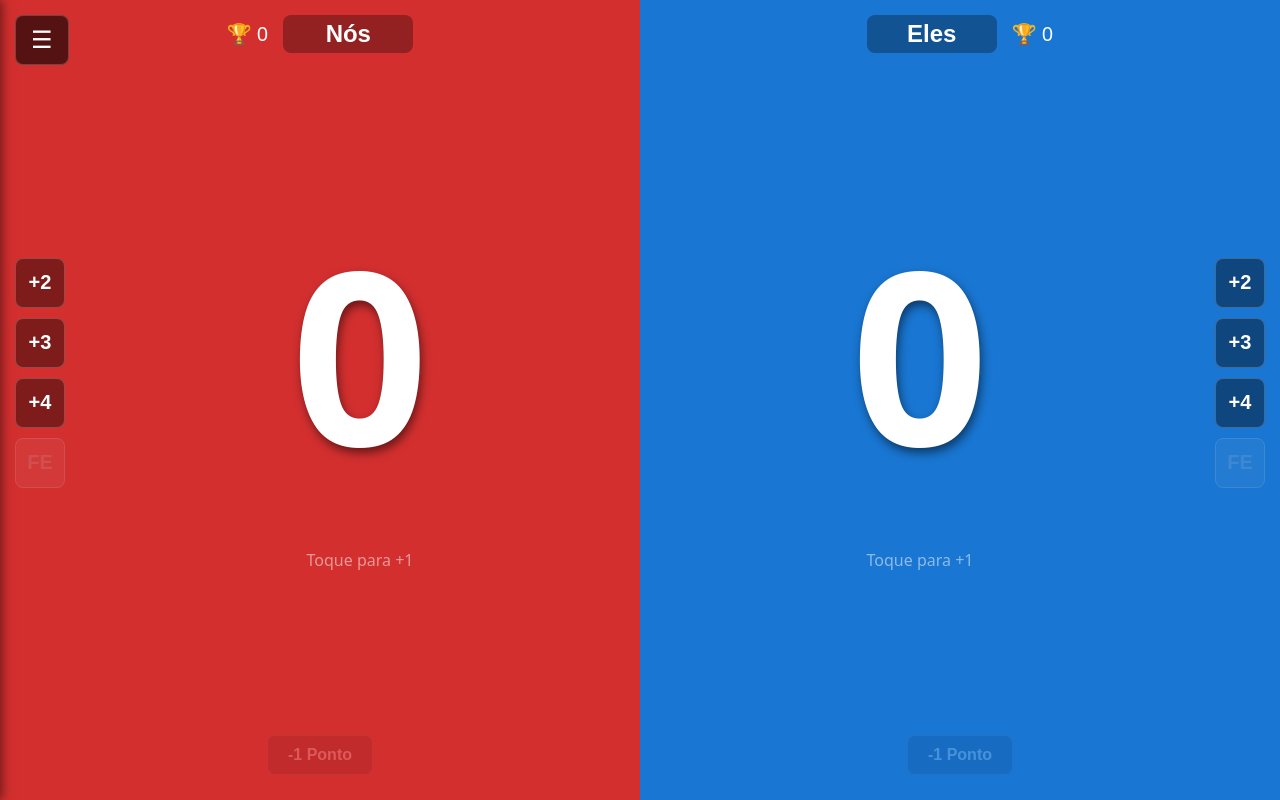
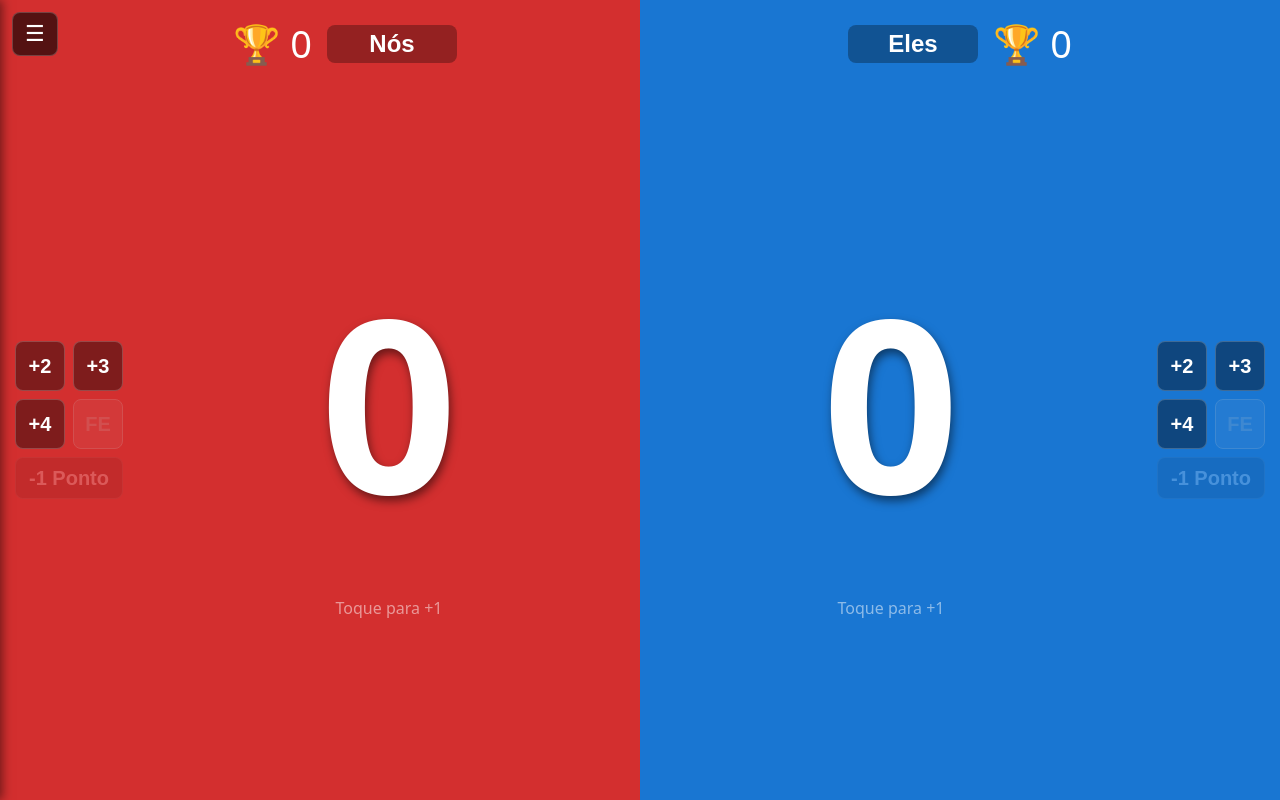
Before and after one commit to grebechi/contador-truco, a React (Vite) app: page / in a window 1280 px wide. Built offline with nearby package versions, Linux system fonts and the light colour scheme.

Commit message:
hotfix: ajustes na interface para telas pequenas

```diff
--- a/src/App.css
+++ b/src/App.css
@@ -68,6 +68,12 @@ html, body, #root {
 .lado-nos { background-color: #d32f2f; }
 .lado-eles { background-color: #1976d2; }
 
+/* Evita que o cabeçalho do lado Nós fique embaixo do botão de menu ☰ */
+.lado-nos .cabecalho-time {
+  padding-left: 50px;
+  box-sizing: border-box;
+}
+
 .cabecalho-time {
   position: absolute;
   top: 15px;
@@ -91,7 +97,7 @@ html, body, #root {
   width: 120px;
 }
 .input-nome:focus { outline: 2px solid white; }
-.vitorias { font-size: 20px; }
+.vitorias { font-size: 38px; }
 
 .area-jogo {
   display: flex;
@@ -99,8 +105,9 @@ html, body, #root {
   width: 100%;
   height: 100%;
   padding-top: 60px;
-  padding-bottom: 50px;
+  padding-bottom: 20px;
   box-sizing: border-box;
+  align-items: center;
 }
 
 .area-centro {
@@ -112,12 +119,14 @@ html, body, #root {
   cursor: pointer;
   user-select: none;
   -webkit-user-select: none;
+  touch-action: manipulation;
+  -webkit-tap-highlight-color: transparent;
 }
 
 /* O Pisque Verde ao clicar! */
 .area-centro:active .pontuacao {
   color: #28a745;
-  transform: scale(1.1); /* Dá um pulinho */
+  transform: scale(1.1);
 }
 
 .pontuacao {
@@ -134,12 +143,12 @@ html, body, #root {
 }
 
 .atalhos-rapidos {
-  display: flex;
-  flex-direction: column;
-  justify-content: center;
-  gap: 10px;
+  display: grid;
+  grid-template-columns: repeat(2, 50px);
+  gap: 8px;
   padding: 0 15px;
   z-index: 5;
+  align-content: center;
 }
 
 .atalhos-rapidos button {
@@ -167,6 +176,36 @@ html, body, #root {
   color: gold !important;
 }
 
+/* Botão de remover ocupando 2 colunas no grid de atalhos */
+.btn-remover {
+  grid-column: span 2;
+  width: 100% !important;
+  height: 42px !important;
+  margin: 0 !important;
+  background: rgba(0, 0, 0, 0.4);
+  color: white;
+  border: 1px solid rgba(255, 255, 255, 0.2);
+  border-radius: 8px;
+  font-size: 15px;
+  font-weight: bold;
+  cursor: pointer;
+  transition: 0.1s;
+  z-index: 50 !important;
+  touch-action: manipulation;
+  -webkit-tap-highlight-color: transparent;
+}
+
+.btn-remover:active {
+  background: white;
+  color: black;
+  transform: scale(0.95);
+}
+
+.time:has(.btn-remover:active) .pontuacao {
+  color: #ff3b30;
+  transform: scale(0.9);
+}
+
 /* Botão bloqueado (FE desativado antes das boas) */
 button:disabled {
   opacity: 0.2;
@@ -175,37 +214,10 @@ button:disabled {
   filter: grayscale(100%);
 }
 
-.btn-remover {
-  align-self: center;
-  margin-bottom: 25px;
-  background: rgba(0, 0, 0, 0.4);
-  color: white;
-  border: 1px solid rgba(255, 255, 255, 0.2);
-  border-radius: 8px;
-  font-size: 16px;
-  font-weight: bold;
-  padding: 10px 20px;
-  cursor: pointer;
-  transition: 0.1s;
-  z-index: 10;
-}
-
-.btn-remover:active {
-  background: white;
-  color: black;
-  transform: scale(0.95);
-}
-
-
-.time:has(.btn-remover:active) .pontuacao {
-  color: #ff3b30;
-  transform: scale(0.9);
-}
-
 .sidebar {
   position: fixed;
   top: 0;
-  left: -300px; /* Esconde fora da tela */
+  left: -300px;
   width: 300px;
   height: 100dvh;
   background: #2a2a2a;
@@ -214,7 +226,6 @@ button:disabled {
   z-index: 200;
   padding: 20px;
   box-sizing: border-box;
-
   overflow-y: auto;
   padding-bottom: 80px;
 }
@@ -240,15 +251,15 @@ button:disabled {
 
 .btn-menu {
   position: fixed;
-  top: 15px;
-  left: 15px;
+  top: 12px;
+  left: 12px;
   z-index: 300;
   background: rgba(0, 0, 0, 0.6);
   color: white;
   border: 1px solid rgba(255, 255, 255, 0.2);
-  padding: 10px 15px;
+  padding: 8px 12px;
   border-radius: 8px;
-  font-size: 24px;
+  font-size: 22px;
   cursor: pointer;
   display: flex;
   align-items: center;
@@ -342,6 +353,9 @@ button:disabled {
   width: 85%;
   max-width: 350px;
   color: white;
+  max-height: 90vh;
+  overflow-y: auto;
+  box-sizing: border-box;
 }
 
 .modal-vitoria h2 {
@@ -459,7 +473,6 @@ button:disabled {
   background: #b71c1c;
 }
 
-
 .sidebar-footer {
   margin-top: auto;
   padding-top: 30px;
@@ -492,23 +505,12 @@ button:disabled {
   align-items: center;
 }
 
-/* Cor do time Nós (Vermelho) */
-.hist-nos {
-  border-left: 4px solid #d32f2f;
-}
-.hist-nos strong {
-  color: #ff4d4d;
-}
+.hist-nos { border-left: 4px solid #d32f2f; }
+.hist-nos strong { color: #ff4d4d; }
 
-/* Cor do time Eles (Azul) */
-.hist-eles {
-  border-left: 4px solid #1976d2;
-}
-.hist-eles strong {
-  color: #4da6ff;
-}
+.hist-eles { border-left: 4px solid #1976d2; }
+.hist-eles strong { color: #4da6ff; }
 
-/* Botão de lixeira */
 .btn-excluir-hist {
   background: transparent;
   border: none;
@@ -550,3 +552,111 @@ button:disabled {
 .cor-nos { color: #ff4d4d; }
 .cor-eles { color: #4da6ff; }
 .divisor-global { color: #666; font-weight: normal; }
+
+.btn-fullscreen {
+  background: #333;
+  color: white;
+  border: 1px solid rgba(255, 255, 255, 0.2);
+  padding: 12px;
+  border-radius: 8px;
+  font-size: 16px;
+  font-weight: bold;
+  cursor: pointer;
+  width: 100%;
+  margin-top: 10px;
+  transition: 0.2s;
+  display: flex;
+  align-items: center;
+  justify-content: center;
+  gap: 8px;
+}
+
+.btn-fullscreen:active {
+  transform: scale(0.95);
+  background: #444;
+}
+
+@media (max-height: 500px) {
+
+  .cabecalho-time {
+    top: 5px;
+    transform: scale(0.9);
+  }
+
+  .area-jogo {
+    padding-top: 35px;
+    padding-bottom: 5px;
+  }
+
+  .atalhos-rapidos {
+    gap: 6px;
+    padding: 0 10px;
+  }
+
+  .atalhos-rapidos button {
+    width: 48px;
+    height: 48px;
+    font-size: 17px;
+  }
+
+  .btn-remover {
+    height: 38px !important;
+    font-size: 13px;
+  }
+
+  .pontuacao {
+    font-size: 24vh;
+  }
+
+  .dica-toque {
+    margin-top: 2px;
+    font-size: 12px;
+  }
+
+  .modal-vitoria {
+    padding: 15px;
+  }
+
+  .modal-vitoria h2 {
+    font-size: 20px;
+  }
+
+  .destaque-vencedor {
+    font-size: 24px;
+    margin: 5px 0;
+  }
+
+  .placar-partida, .tempo-partida {
+    font-size: 14px;
+    margin: 2px 0;
+  }
+
+  .divisor {
+    margin: 10px 0;
+  }
+
+  .modal-vitoria h3 {
+    margin: 0 0 10px 0;
+    font-size: 16px;
+  }
+
+  .placar-global {
+    margin-bottom: 12px;
+    font-size: 18px;
+  }
+
+  .placar-global .vs {
+    margin-top: 5px;
+  }
+
+  .btn-nova-partida {
+    padding: 10px 20px;
+    font-size: 16px;
+  }
+}
+
+@media (max-height: 380px) {
+  .pontuacao { font-size: 20vh; }
+  .atalhos-rapidos button { width: 42px; height: 42px; font-size: 15px; }
+  .btn-remover { height: 34px !important; font-size: 12px; }
+}
--- a/src/App.tsx
+++ b/src/App.tsx
@@ -16,6 +16,7 @@ function App() {
   const [menuAberto, setMenuAberto] = useState(false)
   const [historico, setHistorico] = useState<{ idVencedor: Lado, placar: string, duracao: string }[]>([])
   const [modalVitoria, setModalVitoria] = useState<{ idVencedor: Lado, ptsVencedor: number, ptsPerdedor: number, tempo: string } | null>(null)
+  const [isFullscreen, setIsFullscreen] = useState(false)
 
   useEffect(() => {
     let intervalo: ReturnType<typeof setInterval>;
@@ -26,27 +27,73 @@ function App() {
   }, [timerAtivo])
 
   useEffect(() => {
-    let wakeLock: any = null
-    const solicitarTelaAtiva = async () => {
-      try {
-        if ('wakeLock' in navigator) {
-          wakeLock = await navigator.wakeLock.request('screen')
-        }
-      } catch (err) {
-        console.error('Erro ao manter tela ativa:', err)
+  const lidarComMudancaFullscreen = () => {
+    setIsFullscreen(!!document.fullscreenElement)
+  }
+
+  document.addEventListener('fullscreenchange', lidarComMudancaFullscreen)
+  return () => document.removeEventListener('fullscreenchange', lidarComMudancaFullscreen)
+}, [])
+
+const alternarTelaCheia = () => {
+  if (!document.fullscreenElement) {
+    if (document.documentElement.requestFullscreen) {
+      document.documentElement.requestFullscreen().catch((err) => {
+        console.error('Erro ao ativar tela cheia:', err)
+      })
+    } else {
+      alert('O modo tela cheia não é suportado neste navegador. Se estiver no iPhone, adicione o app à Tela Inicial para rodar em tela cheia!')
+    }
+  } else {
+    if (document.exitFullscreen) {
+      document.exitFullscreen().catch((err) => {
+        console.error('Erro ao sair da tela cheia:', err)
+      })
+    }
+  }
+}
+
+
+useEffect(() => {
+  let wakeLock: WakeLockSentinel | null = null;
+
+  const solicitarTelaAtiva = async () => {
+    try {
+      if ('wakeLock' in navigator && document.visibilityState === 'visible') {
+        wakeLock = await navigator.wakeLock.request('screen');
       }
+    } catch (err) {
+      console.log('Wake Lock negado ou não suportado no contexto atual:', err);
     }
+  };
 
-    solicitarTelaAtiva()
+  solicitarTelaAtiva();
 
-    const lidarComMudanca = () => document.visibilityState === 'visible' && solicitarTelaAtiva()
-    document.addEventListener('visibilitychange', lidarComMudanca)
+  const aoTocarTela = () => {
+    if (!wakeLock) {
+      solicitarTelaAtiva();
+    }
+  };
 
-    return () => {
-      if (wakeLock) wakeLock.release()
-      document.removeEventListener('visibilitychange', lidarComMudanca)
+  const lidarComMudancaVisibilidade = () => {
+    if (document.visibilityState === 'visible') {
+      solicitarTelaAtiva();
     }
-  }, [])
+  };
+
+  window.addEventListener('touchstart', aoTocarTela, { once: false });
+  window.addEventListener('click', aoTocarTela, { once: false });
+  document.addEventListener('visibilitychange', lidarComMudancaVisibilidade);
+
+  return () => {
+    if (wakeLock) {
+      wakeLock.release().catch(() => {});
+    }
+    window.removeEventListener('touchstart', aoTocarTela);
+    window.removeEventListener('click', aoTocarTela);
+    document.removeEventListener('visibilitychange', lidarComMudancaVisibilidade);
+  };
+}, []);
 
   const formatarTempo = (segundos: number) => {
     const min = Math.floor(segundos / 60)
@@ -111,8 +158,15 @@ function App() {
     novos >= limitePontos ? finalizarPartida('eles', pontosNos, novos) : setPontosEles(novos)
   }
 
-  const removerNos = () => pontosNos > 0 && setPontosNos(pontosNos - 1)
-  const removerEles = () => pontosEles > 0 && setPontosEles(pontosEles - 1)
+  const removerNos = (e: React.MouseEvent | React.TouchEvent) => {
+    e.stopPropagation(); // Impede que o clique suba para a div pai (+1)
+    if (pontosNos > 0) setPontosNos(prev => prev - 1);
+  }
+
+  const removerEles = (e: React.MouseEvent | React.TouchEvent) => {
+    e.stopPropagation(); // Impede que o clique suba para a div pai (+1)
+    if (pontosEles > 0) setPontosEles(prev => prev - 1);
+  }
   const alguemNasBoas = Math.max(pontosNos, pontosEles) >= limitePontos / 2;
 
   return (
@@ -223,6 +277,10 @@ function App() {
             Recarregar Página
           </button>
 
+          <button className="btn-fullscreen" onClick={alternarTelaCheia}>
+            {isFullscreen ? 'Sair da Tela Cheia' : '⛶ Tela Cheia'}
+          </button>
+
           <div className="sidebar-footer">
             Feito por <a href="https://github.com/grebechi" target="_blank" rel="noopener noreferrer">Gabriel Rebechi</a>
           </div>
@@ -242,13 +300,14 @@ function App() {
               <button onClick={() => adicionarNos(3)}>+3</button>
               <button onClick={() => adicionarNos(4)}>+4</button>
               <button onClick={() => adicionarNos(calcularFaltaEnvido())} className="btn-fe" disabled={!alguemNasBoas}>FE</button>
+              <button className="btn-remover" onClick={removerNos} disabled={pontosNos === 0}>-1 Ponto</button>
             </div>
             <div className="area-centro" onClick={() => adicionarNos(1)}>
               <h1 className="pontuacao">{pontosNos}</h1>
               <span className="dica-toque">Toque para +1</span>
             </div>
           </div>
-          <button className="btn-remover" onClick={removerNos} disabled={pontosNos === 0}>-1 Ponto</button>
+
         </div>
 
         <div className="time lado-eles">
@@ -267,9 +326,9 @@ function App() {
               <button onClick={() => adicionarEles(3)}>+3</button>
               <button onClick={() => adicionarEles(4)}>+4</button>
               <button onClick={() => adicionarEles(calcularFaltaEnvido())} className="btn-fe" disabled={!alguemNasBoas}>FE</button>
+              <button className="btn-remover" onClick={removerEles} disabled={pontosEles === 0}>-1 Ponto</button>
             </div>
           </div>
-          <button className="btn-remover" onClick={removerEles} disabled={pontosEles === 0}>-1 Ponto</button>
         </div>
       </main>
     </div>
```
